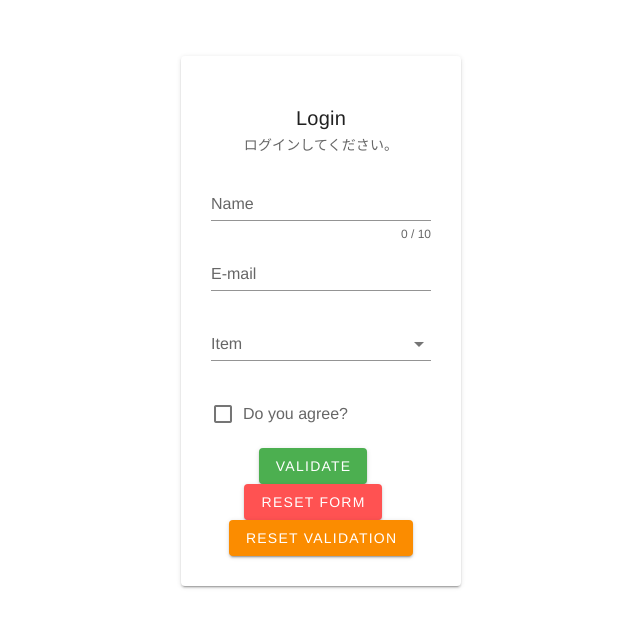
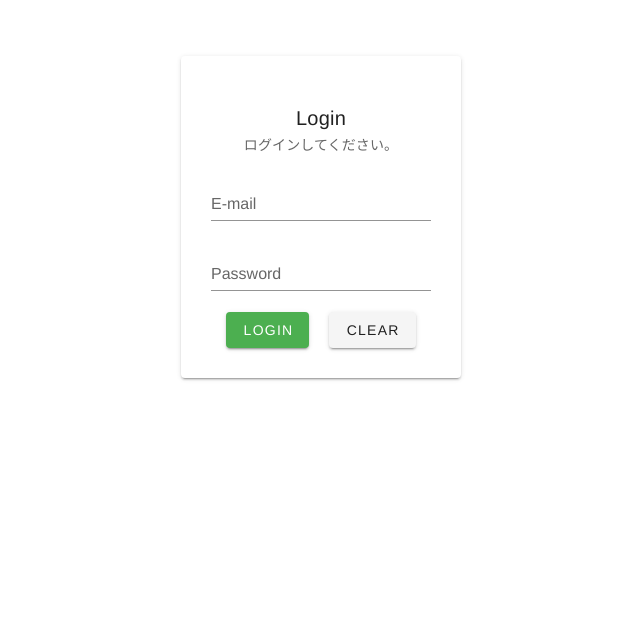
Before and after one commit to atsu0203/vue-chat, a Vue app: page /login in a window 1280 px wide. Shown: the part 184-812 px from the top of the page, without its empty margins (319-959 px from the left). Built offline with nearby package versions, Linux system fonts and the light colour scheme.

Commit message:
ログインフォームの追加

```diff
--- a/src/views/LoginUser.vue
+++ b/src/views/LoginUser.vue
@@ -11,13 +11,6 @@
           v-model="valid"
           lazy-validation
         >
-          <v-text-field
-            v-model="name"
-            :counter="10"
-            :rules="nameRules"
-            label="Name"
-            required
-          ></v-text-field>
 
           <v-text-field
             v-model="email"
@@ -26,43 +19,25 @@
             required
           ></v-text-field>
 
-          <v-select
-            v-model="select"
-            :items="items"
-            :rules="[v => !!v || 'Item is required']"
-            label="Item"
-            required
-          ></v-select>
-
-          <v-checkbox
-            v-model="checkbox"
-            :rules="[v => !!v || 'You must agree to continue!']"
-            label="Do you agree?"
-            required
-          ></v-checkbox>
+          <v-text-field
+            v-model="password"
+            type="password"
+            label="Password"
+          ></v-text-field>
 
           <v-btn
             :disabled="!valid"
             color="success"
-            class="mr-4"
+            class="login-btn"
             @click="validate"
           >
-            Validate
+            LOGIN
           </v-btn>
 
-          <v-btn
-            color="error"
-            class="mr-4"
-            @click="reset"
-          >
-            Reset Form
-          </v-btn>
 
           <v-btn
-            color="warning"
-            @click="resetValidation"
           >
-            Reset Validation
+           CLEAR
           </v-btn>
         </v-form>
       </v-card>
@@ -84,14 +59,11 @@
         v => !!v || 'E-mail is required',
         v => /.+@.+\..+/.test(v) || 'E-mail must be valid',
       ],
-      select: null,
-      items: [
-        'Item 1',
-        'Item 2',
-        'Item 3',
-        'Item 4',
-      ],
-      checkbox: false,
+      password: '',
+      // emailRules: [
+      //   v => !!v || 'E-mail is required',
+      //   v => /.+@.+\..+/.test(v) || 'E-mail must be valid',
+      // ],
     }),
     methods: {
       validate () {
@@ -120,5 +92,8 @@
 .login-title{
   display: inline-block;
 }
+.login-btn{
+  margin-right:20px;
+}
 
 </style>
```
